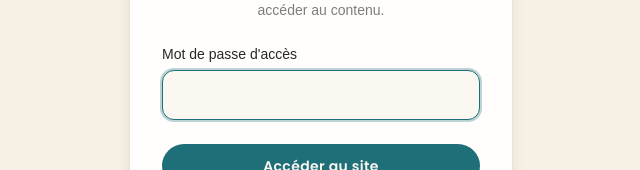
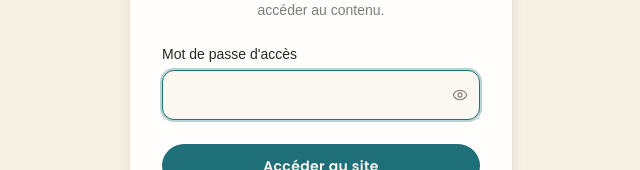
Before and after one commit to jayhem10/le-tour-en-cara, a Next.js app: page /login in a window 1280 px wide. Shown: the part 346-516 px from the top of the page, without its empty margins (319-959 px from the left). Built offline with nearby package versions, Linux system fonts and the light colour scheme; no server answers; a web font is replaced by a local one.

Commit message:
password visibility & fix errors

```diff
--- a/app/layout.tsx
+++ b/app/layout.tsx
@@ -80,6 +80,7 @@ export default function RootLayout({ children }: LayoutProps<"/">) {
     <html
       lang="fr"
       className={`${poppins.variable} ${inter.variable} h-full antialiased`}
+      data-scroll-behavior="smooth"
     >
       <body className="min-h-full flex flex-col bg-cream text-ink">
         {children}
--- a/components/LoginForm.tsx
+++ b/components/LoginForm.tsx
@@ -3,7 +3,7 @@
 import { useState, type FormEvent } from "react";
 import { useRouter } from "next/navigation";
 import Link from "next/link";
-import { Loader2, Lock } from "lucide-react";
+import { Eye, EyeOff, Loader2, Lock } from "lucide-react";
 import { siteConfig } from "@/config/site";
 import { Button } from "@/components/ui/Button";
 
@@ -13,6 +13,7 @@ export function LoginForm() {
   const [password, setPassword] = useState("");
   const [error, setError] = useState<string | null>(null);
   const [loading, setLoading] = useState(false);
+  const [showPassword, setShowPassword] = useState(false);
 
   async function handleSubmit(event: FormEvent<HTMLFormElement>) {
     event.preventDefault();
@@ -56,18 +57,28 @@ export function LoginForm() {
           <label htmlFor="password" className="text-sm font-medium text-ink">
             Mot de passe d&apos;accès
           </label>
+          <div className="relative">
             <input
               id="password"
               name="password"
-            type="password"
+              type={showPassword ? "text" : "password"}
               required
               autoFocus
               value={password}
               onChange={(event) => setPassword(event.target.value)}
               aria-invalid={Boolean(error)}
               aria-describedby={error ? "password-error" : undefined}
-            className="rounded-xl border border-sable-dark/60 bg-cream px-4 py-3 text-ink outline-none transition-colors focus:border-terracotta focus:ring-2 focus:ring-terracotta/30"
+              className="w-full rounded-xl border border-sable-dark/60 bg-cream px-4 py-3 pr-11 text-ink outline-none transition-colors focus:border-terracotta focus:ring-2 focus:ring-terracotta/30"
             />
+            <button
+              type="button"
+              onClick={() => setShowPassword((current) => !current)}
+              aria-label={showPassword ? "Masquer le mot de passe" : "Afficher le mot de passe"}
+              className="absolute inset-y-0 right-0 flex items-center px-3 text-ink/50 hover:text-terracotta-dark"
+            >
+              {showPassword ? <EyeOff className="h-4 w-4" aria-hidden /> : <Eye className="h-4 w-4" aria-hidden />}
+            </button>
+          </div>
         </div>
 
         {error && (
```
Lines whose indentation alone changed are shown as unchanged.
